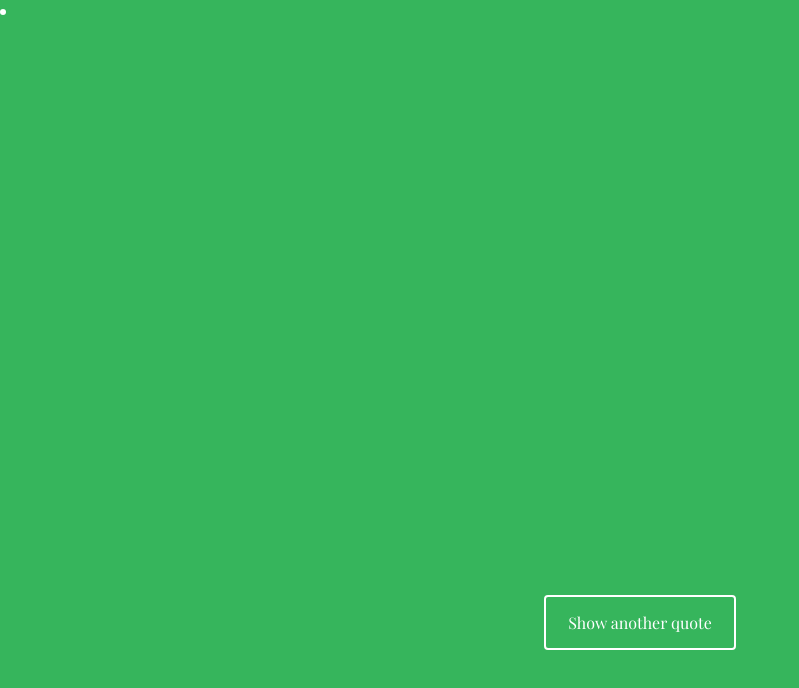
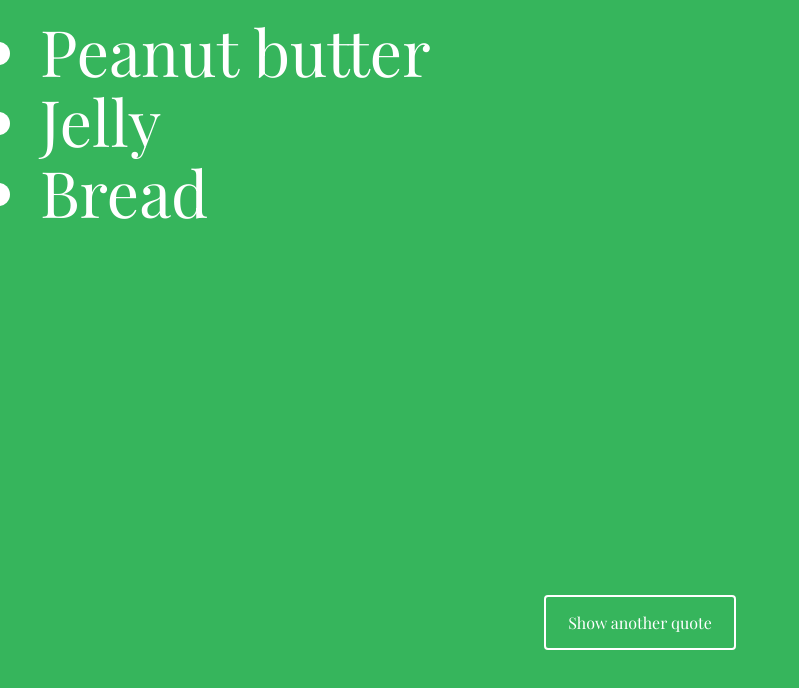
Before and after one commit to DavidJMcGarvey/pantry_pal, a plain HTML site: page index.html in a window 1280 px wide. Shown: the whole page, without its empty margins (0-799 px from the left). Drawn offline with nearby package versions, Linux system fonts and the light colour scheme; a web font is replaced by a local one.

Commit message:
update HTML

```diff
--- a/css/styles.css
+++ b/css/styles.css
@@ -29,7 +29,7 @@ body {
   position: absolute;
 }
 
-.quote:before {
+/* .quote:before {
   content: "“";
   top: .25em;
   left: -.5em;
@@ -40,7 +40,7 @@ body {
   bottom: -.1em;
   margin-left: .1em;
   position: absolute;
-}
+} */
 
 .source {
   font-size: 1.25rem;;
--- a/index.html
+++ b/index.html
@@ -10,7 +10,11 @@
 <body>
   <div class="container">
     <div id="inventory-list">
-      <li></li>
+      <ul>
+        <li class="quote">Peanut butter</li>
+        <li class="quote">Jelly</li>
+        <li class="quote">Bread</li>
+      </ul>
     </div>
     <button id="loadQuote">Show another quote</button>
   </div>
```
